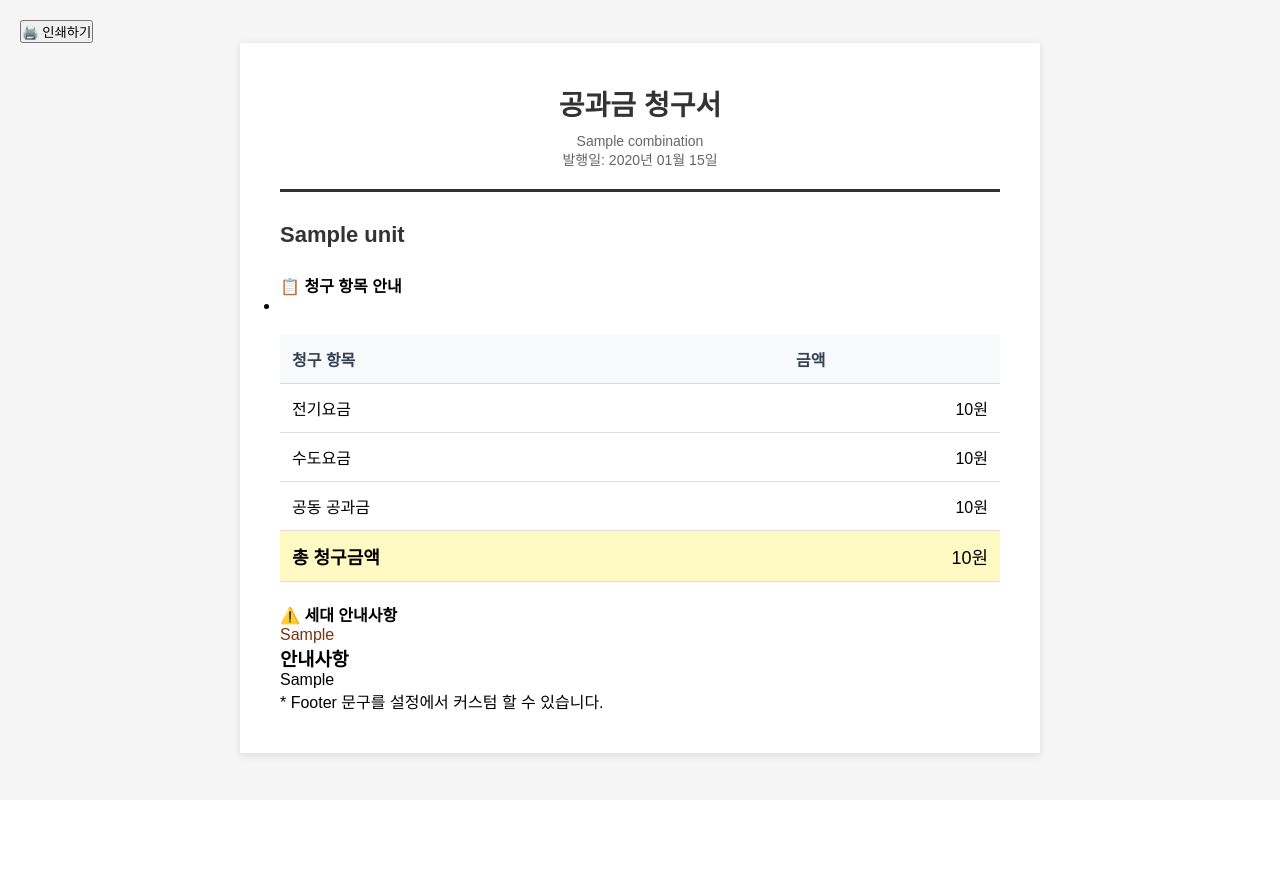
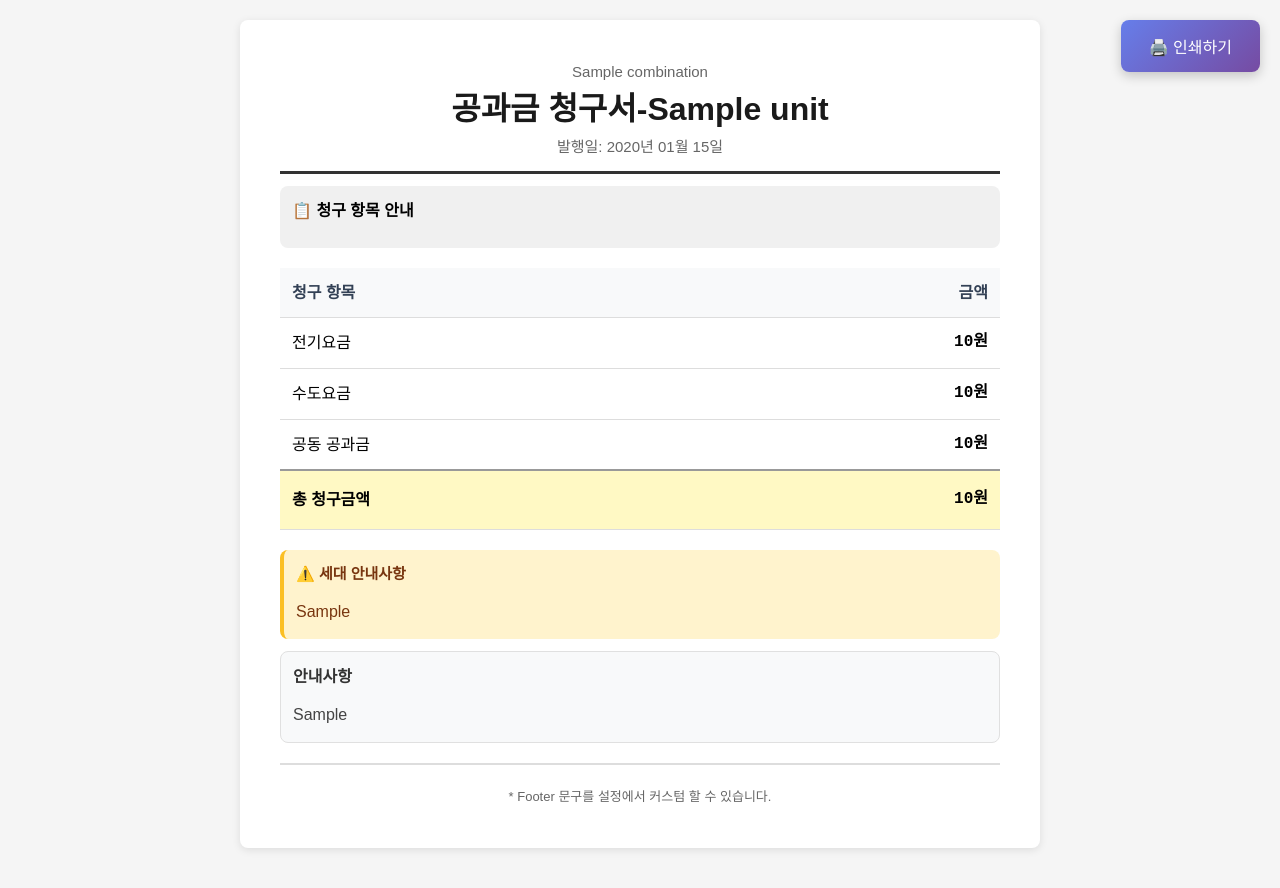
Before and after one commit to InFinity-dev/BillCalculator, a Flask app: page /invoice/print/1 in a window 1280 px wide. Before the commit the page ends 760 px from the top, so only its background shows below. Run offline with Flask 3, Linux system fonts and the light colour scheme; tables that the repository leaves empty hold one stand-in row (values such as "Sample post").

Commit message:
청구서 인쇄페이지 레이아웃 수정

```diff
--- a/templates/invoice_print.html
+++ b/templates/invoice_print.html
@@ -15,6 +15,7 @@
             font-family: 'Malgun Gothic', '맑은 고딕', sans-serif;
             background: #f5f5f5;
             padding: 20px;
+            line-height: 1.6;
         }
 
         .invoice-container {
@@ -27,40 +28,63 @@
             padding: 40px;
             margin-bottom: 20px;
             box-shadow: 0 2px 8px rgba(0,0,0,0.1);
+            border-radius: 8px;
         }
 
         .page-break {
             page-break-after: always;
         }
 
+        /* 헤더 */
         .header {
             text-align: center;
             border-bottom: 3px solid #333;
-            padding-bottom: 20px;
-            margin-bottom: 30px;
+            padding-bottom: 12px;
+            margin-bottom: 12px;
         }
 
         .header h1 {
-            font-size: 28px;
-            margin-bottom: 10px;
-            color: #333;
+            font-size: 32px;
+            color: #1a1a1a;
+            font-weight: 700;
         }
 
         .header p {
             color: #666;
-            font-size: 14px;
+            font-size: 15px;
         }
 
-        .unit-info {
-            margin-bottom: 25px;
+        /* 청구 항목 요약 */
+        .items-summary {
+            margin: 12px 0;
+            padding: 12px;
+            background: #f0f0f0;
+            border-radius: 8px;
         }
 
-        .unit-name {
-            font-size: 22px;
-            font-weight: bold;
+        .items-summary h3 {
+            margin-bottom: 12px;
             color: #333;
+            font-size: 16px;
         }
 
+        .items-summary ul {
+            list-style: none;
+            padding-left: 0;
+        }
+
+        .items-summary li {
+            padding: 6px 0;
+            color: #555;
+            font-size: 14px;
+            border-bottom: 1px dashed #ddd;
+        }
+
+        .items-summary li:last-child {
+            border-bottom: none;
+        }
+
+        /* 테이블 */
         .bill-table {
             width: 100%;
             border-collapse: collapse;
@@ -74,6 +98,10 @@
             border-bottom: 1px solid #ddd;
         }
 
+        .bill-table .amount-title{
+            text-align: right;
+        }
+
         .bill-table th {
             background: #f8f9fa;
             font-weight: 600;
@@ -81,22 +109,116 @@
         }
 
         .bill-table .amount {
+            font-size: 16px;
             text-align: right;
-            font-weight: 500;
+            font-weight: bold;
+            font-family: 'Courier New', monospace;
         }
 
         .bill-table .total-row {
             font-weight: bold;
             background: #fff9c4;
-            font-size: 18px;
+            font-size: 16px;
+            border-top: 2px solid #999;
+        }
+
+        .bill-table .total-row td {
+            padding: 16px 12px;
         }
 
         .bill-table .sub-item {
-            color: #64748b;
             font-size: 13px;
-            padding-left: 30px;
+            color: #666;
         }
 
+        .bill-table .charge-item {
+            color: #c53030;
+        }
+
+        .bill-table .refund-item {
+            color: #059669;
+        }
+
+        /* 메모 섹션 */
+        .memo-section {
+            background: #f8f9fa;
+            padding: 12px;
+            border-radius: 8px;
+            margin: 12px 0;
+            border: 1px solid #e0e0e0;
+        }
+
+        .memo-section h3 {
+            margin-bottom: 12px;
+            color: #333;
+            font-size: 16px;
+        }
+
+        .memo-section p {
+            white-space: pre-wrap;
+            margin: 0;
+            color: #444;
+            line-height: 1.8;
+        }
+
+        /* 세대 메모 */
+        .unit-memo-section {
+            background: #fff3cd;
+            padding: 12px;
+            border-radius: 8px;
+            margin: 12px 0;
+            border-left: 4px solid #fbbf24;
+        }
+
+        .unit-memo-section h4 {
+            margin-bottom: 12px;
+            color: #78350f;
+            font-size: 15px;
+        }
+
+        .unit-memo-section p {
+            white-space: pre-wrap;
+            margin: 0;
+            color: #78350f;
+            line-height: 1.8;
+        }
+
+        /* 푸터 */
+        .footer {
+            margin-top: 20px;
+            padding-top: 20px;
+            border-top: 2px solid #ddd;
+            font-size: 13px;
+            color: #666;
+            text-align: center;
+            white-space: pre-wrap;
+            line-height: 1.8;
+        }
+
+        /* 인쇄 버튼 */
+        .print-button {
+            position: fixed;
+            top: 20px;
+            right: 20px;
+            background: linear-gradient(135deg, #667eea, #764ba2);
+            color: white;
+            border: none;
+            padding: 14px 28px;
+            border-radius: 8px;
+            cursor: pointer;
+            font-size: 16px;
+            font-weight: 500;
+            box-shadow: 0 4px 12px rgba(0,0,0,0.2);
+            transition: all 0.3s ease;
+            z-index: 1000;
+        }
+
+        .print-button:hover {
+            transform: translateY(-2px);
+            box-shadow: 0 6px 16px rgba(0,0,0,0.3);
+        }
+
+        /* 인쇄 최적화 */
         @media print {
             body {
                 background: white;
@@ -121,15 +281,10 @@
         {% for invoice in invoices %}
         <div class="invoice {% if not loop.last %}page-break{% endif %}">
             <div class="header">
-                <h1>공과금 청구서</h1>
                 <p>{{ combination.invoice_name }}</p>
+                <h1>공과금 청구서-{{ invoice.unit.unit_name }}</h1>
                 <p>발행일: {{ combination.created_at.strftime('%Y년 %m월 %d일') }}</p>
             </div>
-
-            <div class="unit-info">
-                <div class="unit-name">{{ invoice.unit.unit_name }}</div>
-            </div>
-
             <!-- 포함된 항목 요약 -->
             <div class="items-summary">
                 <h4>📋 청구 항목 안내</h4>
@@ -186,8 +341,8 @@
             <table class="bill-table">
                 <thead>
                     <tr>
-                        <th width="70%">청구 항목</th>
-                        <th width="30%">금액</th>
+                        <th>청구 항목</th>
+                        <th class="amount-title">금액</th>
                     </tr>
                 </thead>
                 <tbody>
```
Also changed, not shown: other parts of templates/invoice_print.html (+38 -0 lines).
